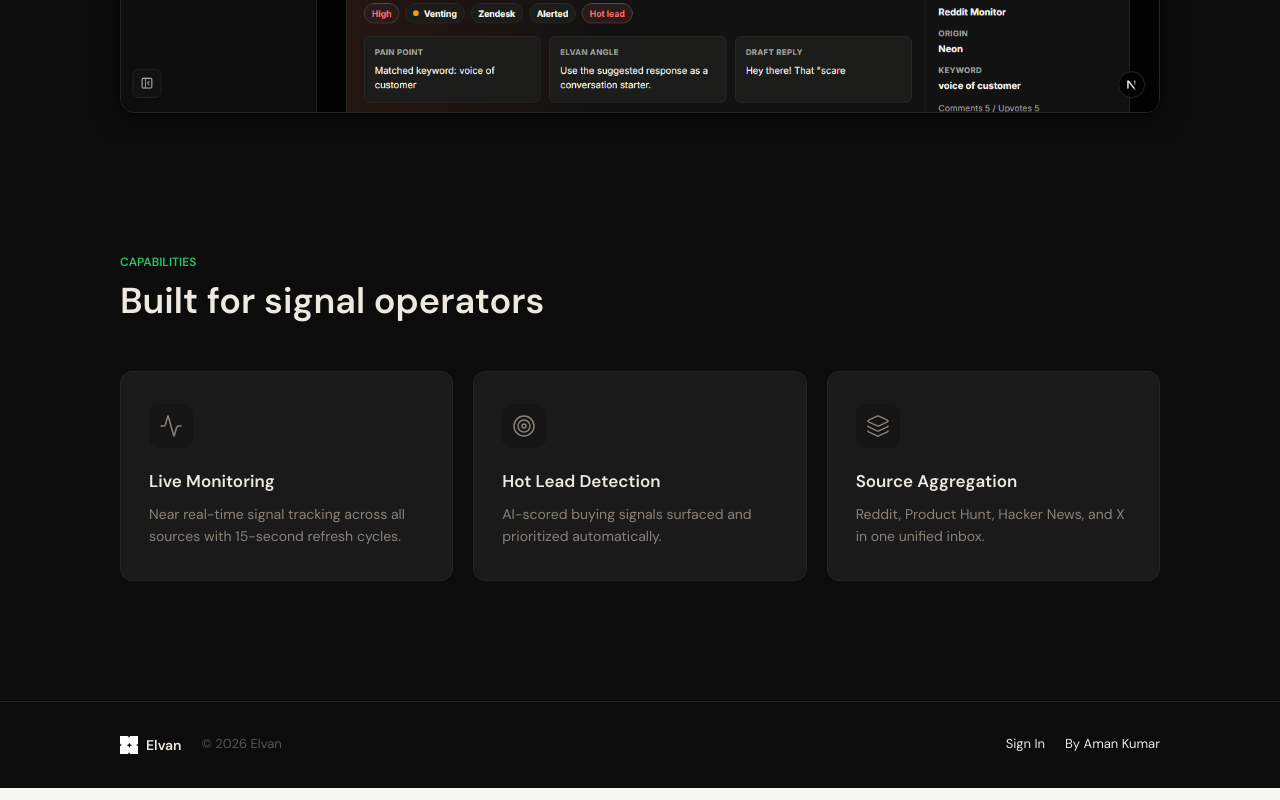
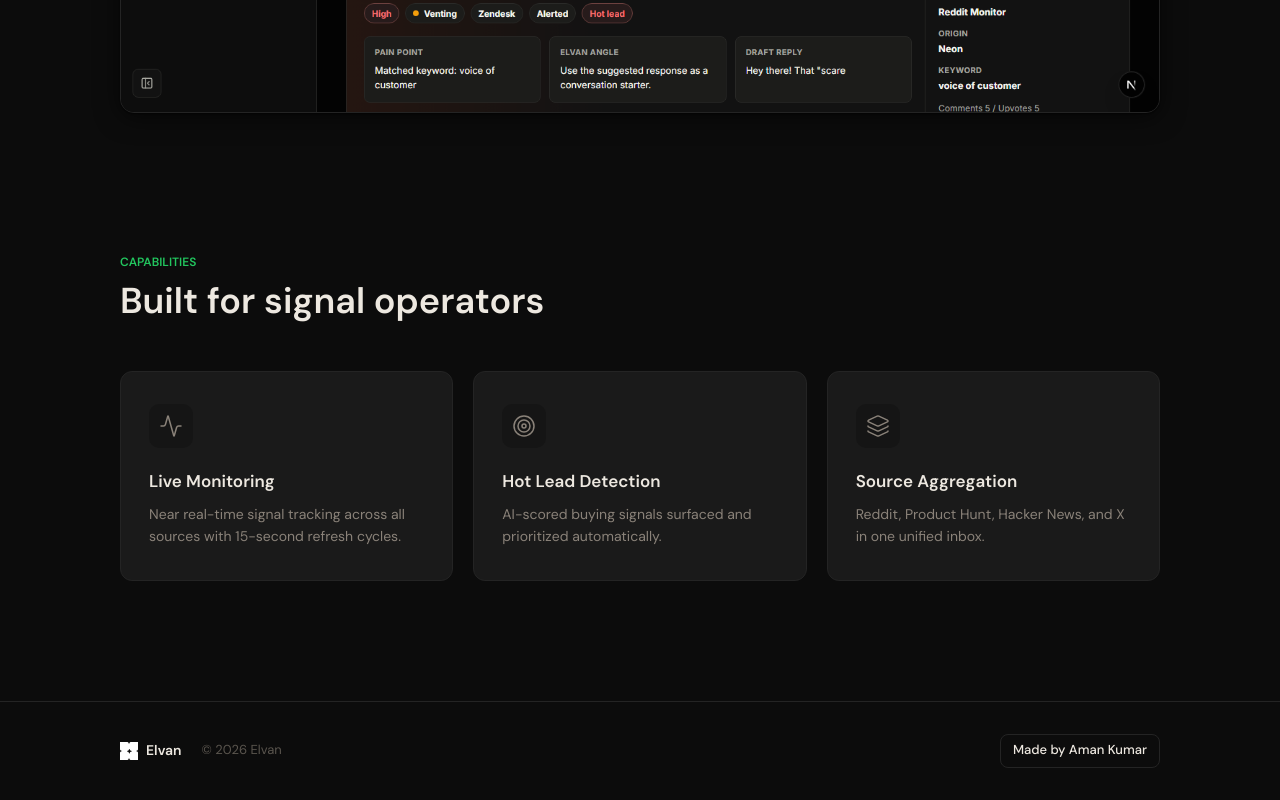
Before and after one commit to Mortarion002/Elvan-Dashboard, a Next.js app: page / in a window 1280 px wide. Shown: the part 1368-2168 px from the top of the page. Built offline with nearby package versions, Linux system fonts and the light colour scheme; no server answers.

Commit message:
Polish landing footer credit

```diff
--- a/src/components/landing/LandingPage.module.css
+++ b/src/components/landing/LandingPage.module.css
@@ -683,8 +683,7 @@
   font-weight: 600;
 }
 
-.footerCopy,
-.footerLink {
+.footerCopy {
   color: var(--text-3);
   font-size: 13px;
   font-weight: 400;
@@ -692,14 +691,30 @@
 
 .footerRight {
   display: flex;
-  gap: 20px;
+  align-items: center;
 }
 
-.footerLink {
-  transition: color 0.15s;
+.footerCredit {
+  display: inline-flex;
+  align-items: center;
+  justify-content: center;
+  min-height: 34px;
+  padding: 0 12px;
+  border: 1px solid var(--border);
+  border-radius: 8px;
+  color: var(--text-2);
+  font-size: 13px;
+  font-weight: 500;
+  text-decoration: none;
+  transition:
+    border-color 0.15s,
+    color 0.15s,
+    background 0.15s;
 }
 
-.footerLink:hover {
+.footerCredit:hover {
+  border-color: var(--text-3);
+  background: var(--surface-2);
   color: var(--text-1);
 }
 
--- a/src/components/landing/LandingPage.tsx
+++ b/src/components/landing/LandingPage.tsx
@@ -228,11 +228,8 @@
           <span className={styles.footerCopy}>&copy; 2026 Elvan</span>
         </div>
         <div className={styles.footerRight}>
-          <Link className={styles.footerLink} href="/auth/sign-in">
-            Sign In
-          </Link>
-          <a className={styles.footerLink} href="https://amankumar002u.tech" target="_blank" rel="noopener noreferrer">
-            By Aman Kumar
+          <a className={styles.footerCredit} href="https://amankumar002u.tech" target="_blank" rel="noopener noreferrer">
+            Made by Aman Kumar
           </a>
         </div>
       </div>
```
Also changed, not shown: 1 other file (tests, documents, lock files or other folders).
